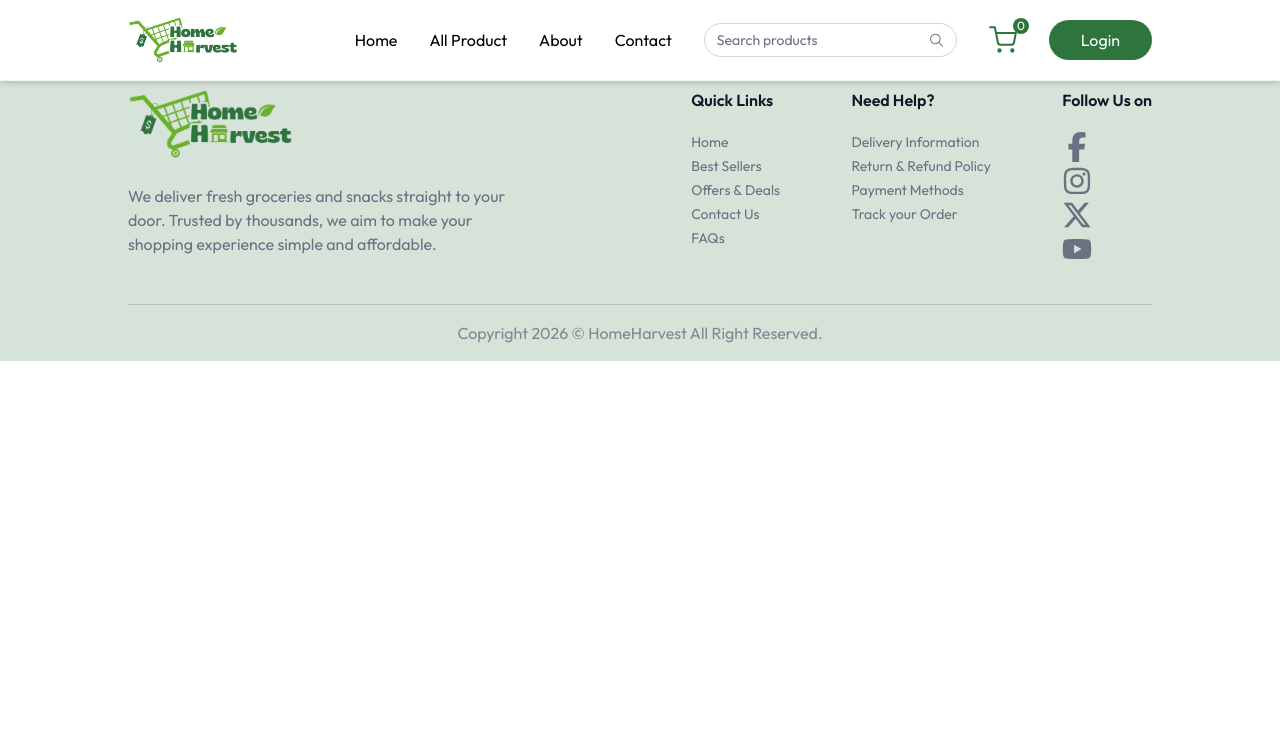
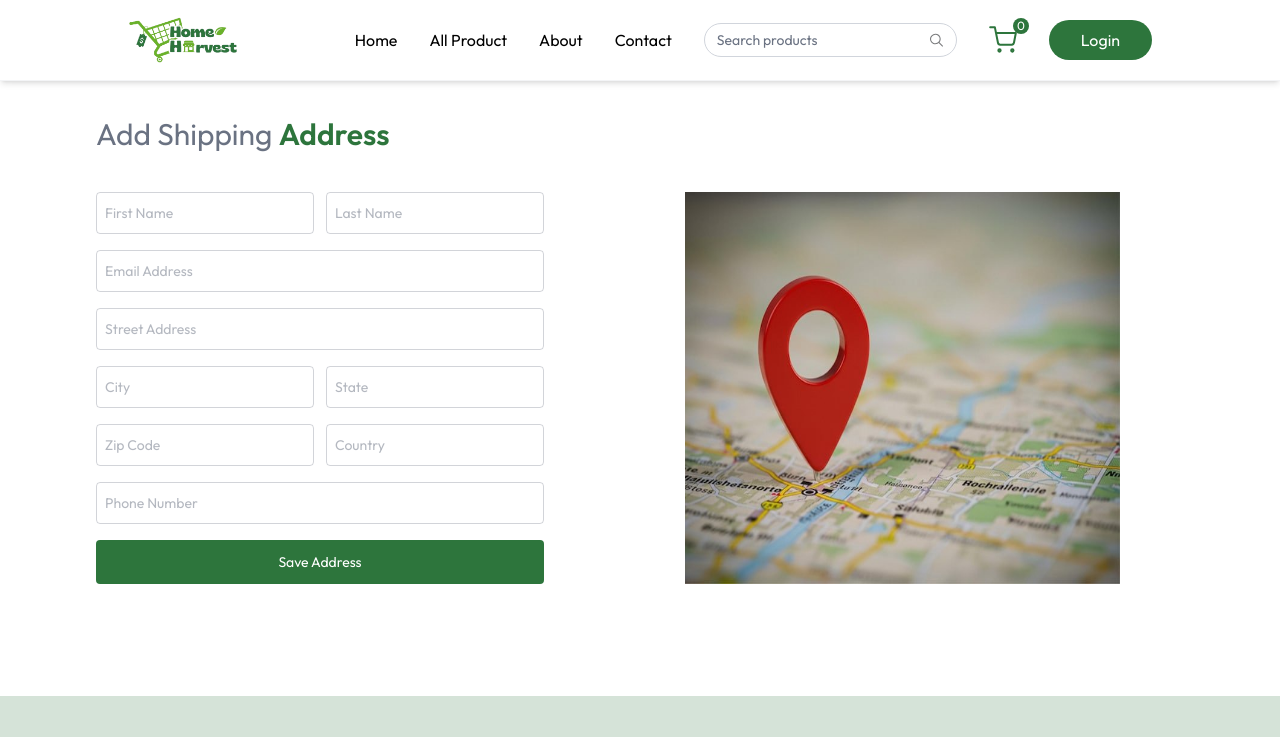
Before and after one commit to tahmina-nishu/Home-Harvest---An-Online-Grocery-Shop, a React (Vite) app in the folder client/: page /add-address in a window 1280 px wide. Shown: the top 737 px of the page. Built offline with nearby package versions, Linux system fonts and the light colour scheme.

Commit message:
completed add-address page

```diff
--- a/client/src/App.jsx
+++ b/client/src/App.jsx
@@ -10,6 +10,7 @@ import AllProducts from './pages/AllProducts';
 import ProductCategory from './pages/ProductCategory';
 import ProductDetails from './pages/ProductDetails';
 import Cart from './pages/Cart';
+import AddAddress from './pages/AddAddress';
 
 
 const App = () => {
@@ -32,6 +33,7 @@ const App = () => {
           <Route path='/products/:category' element={<ProductCategory></ProductCategory>}></Route>
           <Route path='/products/:category/:_id' element={<ProductDetails></ProductDetails>}></Route>
           <Route path='/cart' element={<Cart></Cart>}></Route>
+          <Route path='/add-address' element={<AddAddress></AddAddress>}></Route>
         </Routes>
       </div>
       {isSellerPath ? null : <Footer></Footer>}
--- a/client/src/assets/assets.js
+++ b/client/src/assets/assets.js
@@ -3,13 +3,15 @@ import profile from "./profile.png"
 import banner from "./banner1.jpg"
 import bottomBanner from "./bottom_banner.png"
 import not_found from "./not_found.jpg"
+import add_address_image from "./add_address_image.jpg"
 
 export const assets = {
     logo,
     profile,
     banner,
     bottomBanner,
-    not_found
+    not_found,
+    add_address_image
 }
 
 
--- /dev/null
+++ b/client/src/pages/AddAddress.jsx
@@ -0,0 +1,170 @@
+import React, { useState } from 'react'
+import { assets } from '../assets/assets'
+
+// Input Field Component
+const InputField = ({
+    type,
+    placeholder,
+    name,
+    handleChange,
+    address
+}) => (
+    <input
+        className='w-full px-2 py-2.5 border border-gray-500/30 rounded outline-none text-gray-500 focus:border-primary transition'
+        type={type}
+        placeholder={placeholder}
+        onChange={handleChange}
+        name={name}
+        value={address[name]}
+        required
+    />
+)
+
+const AddAddress = () => {
+
+    const [address, setAddress] = useState({
+        firstName: '',
+        lastName: '',
+        email: '',
+        street: '',
+        city: '',
+        state: '',
+        zipcode: '',
+        country: '',
+        phone: '',
+    })
+
+    const handleChange = (e) => {
+        const { name, value } = e.target
+
+        setAddress((prevAddress) => ({
+            ...prevAddress,
+            [name]: value
+        }))
+        console.log(address);
+    }
+
+    const onSubmitHandler = async (e) => {
+        e.preventDefault()
+
+    }
+
+    return (
+        <div className='mt-29 pb-16'>
+            <p className='text-2xl md:text-3xl text-gray-500'>
+                Add Shipping <span className='font-semibold text-primary'>Address</span>
+            </p>
+
+            <div className='flex flex-col-reverse md:flex-row justify-between mt-10 gap-3'>
+
+                <div className='flex-1 max-w-md'>
+
+                    <form onSubmit={onSubmitHandler} className='space-y-4 text-sm'>
+
+                        {/* First Name & Last Name */}
+                        <div className='grid grid-cols-2 gap-3'>
+                            <InputField
+                                handleChange={handleChange}
+                                address={address}
+                                name='firstName'
+                                type='text'
+                                placeholder='First Name'
+                            />
+
+                            <InputField
+                                handleChange={handleChange}
+                                address={address}
+                                name='lastName'
+                                type='text'
+                                placeholder='Last Name'
+                            />
+                        </div>
+
+                        {/* Email */}
+                        <InputField
+                            handleChange={handleChange}
+                            address={address}
+                            name='email'
+                            type='email'
+                            placeholder='Email Address'
+                        />
+
+                        {/* Street */}
+                        <InputField
+                            handleChange={handleChange}
+                            address={address}
+                            name='street'
+                            type='text'
+                            placeholder='Street Address'
+                        />
+
+                        {/* City & State */}
+                        <div className='grid grid-cols-2 gap-3'>
+                            <InputField
+                                handleChange={handleChange}
+                                address={address}
+                                name='city'
+                                type='text'
+                                placeholder='City'
+                            />
+
+                            <InputField
+                                handleChange={handleChange}
+                                address={address}
+                                name='state'
+                                type='text'
+                                placeholder='State'
+                            />
+                        </div>
+
+                        {/* Zipcode & Country */}
+                        <div className='grid grid-cols-2 gap-3'>
+                            <InputField
+                                handleChange={handleChange}
+                                address={address}
+                                name='zipcode'
+                                type='text'
+                                placeholder='Zip Code'
+                            />
+
+                            <InputField
+                                handleChange={handleChange}
+                                address={address}
+                                name='country'
+                                type='text'
+                                placeholder='Country'
+                            />
+                        </div>
+
+                        {/* Phone */}
+                        <InputField
+                            handleChange={handleChange}
+                            address={address}
+                            name='phone'
+                            type='tel'
+                            placeholder='Phone Number'
+                        />
+
+                        {/* Submit Button */}
+                        <button
+                            type='submit'
+                            className='w-full bg-primary text-white py-3 rounded cursor-pointer hover:opacity-90 transition'
+                        >
+                            Save Address
+                        </button>
+
+                    </form>
+                </div>
+
+                <img
+                    className='md:mr-16 mb-16 md:mb-0 w-4/5 md:w-2/5'
+                    src={assets.add_address_image}
+                    alt='Add Address'
+                />
+
+            </div>
+        </div>
+    )
+}
+
+export default AddAddress
```
Also changed, not shown: client/src/assets/add_address_image.jpg (added).
